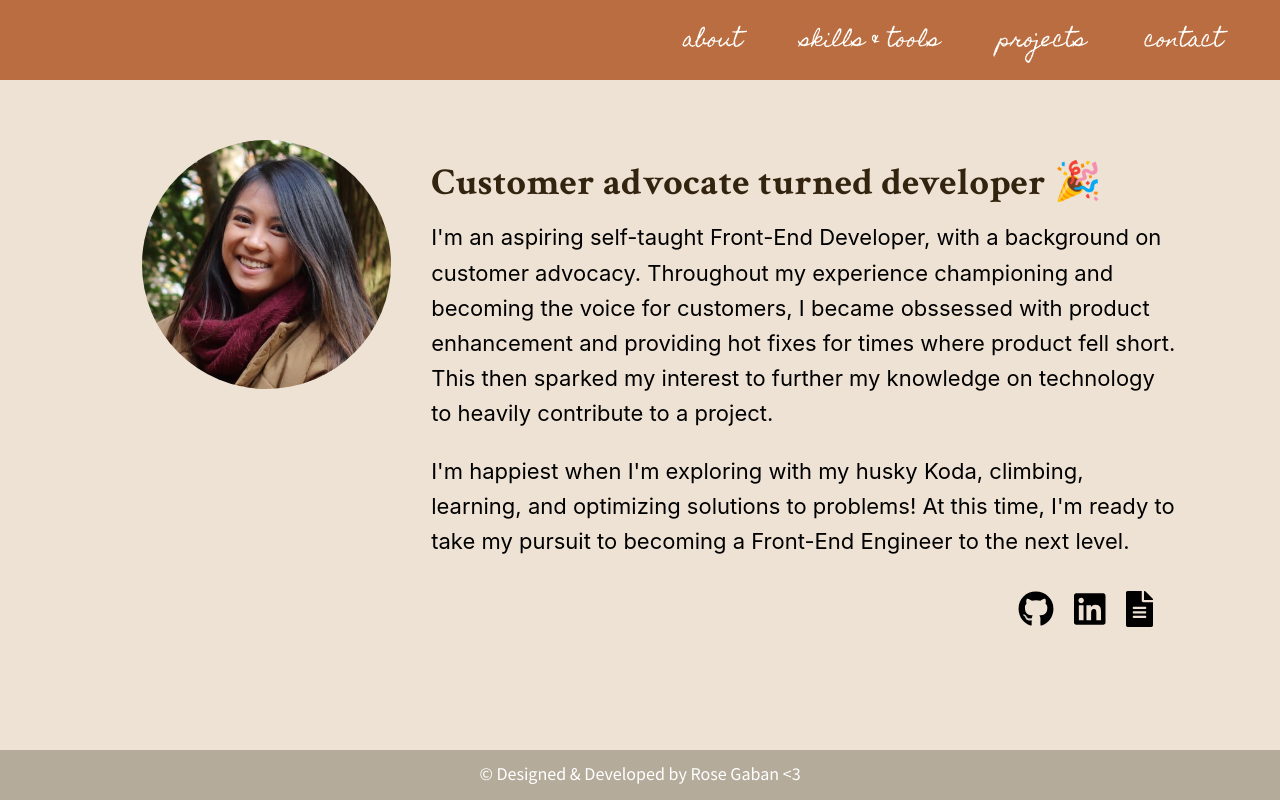
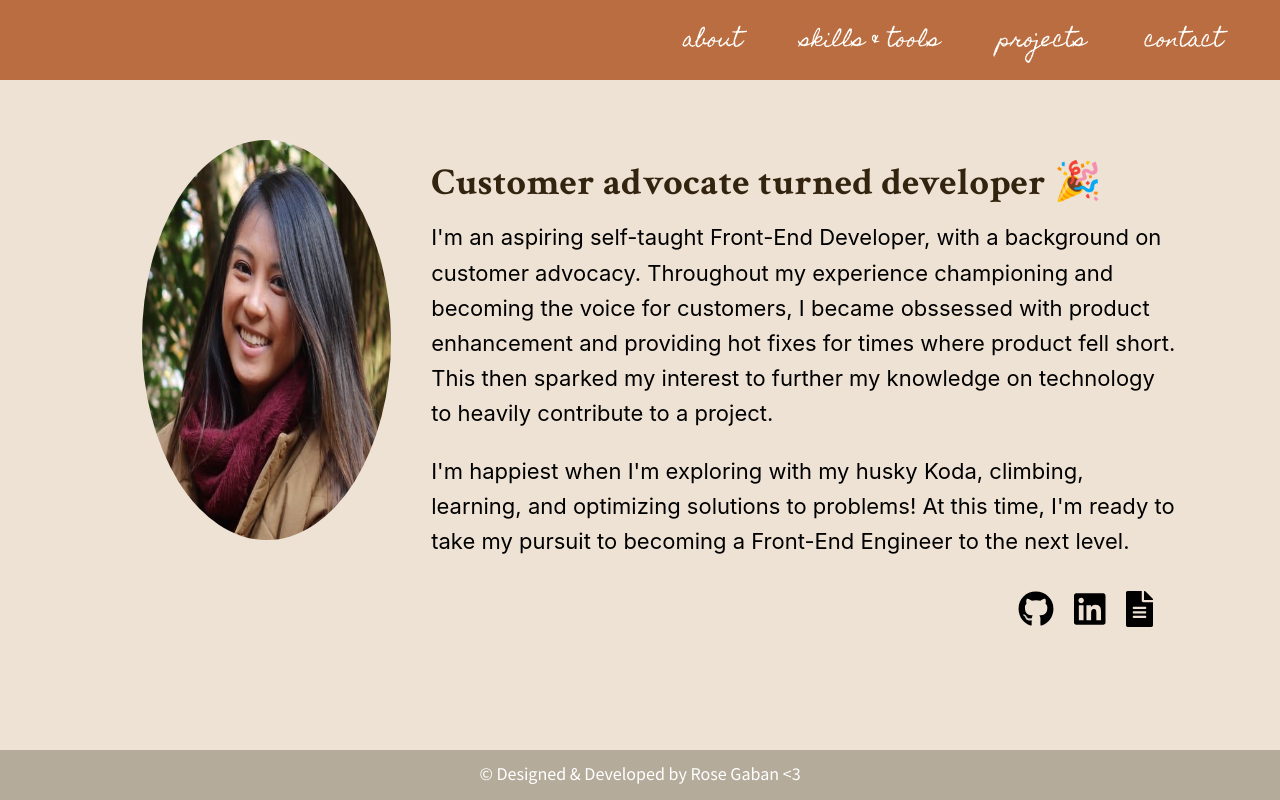
Before and after one commit to rgaban/rgaban.github.io, a Next.js app: page / in a window 1280 px wide. Built offline with nearby package versions, Linux system fonts and the light colour scheme.

Commit message:
static build and export

```diff
--- a/components/project.js
+++ b/components/project.js
@@ -1,5 +1,4 @@
 import { FontAwesomeIcon } from '@fortawesome/react-fontawesome'
-import Image from 'next/image'
 import Button from '../components/button'
 import styles from '../styles/projects.module.css';
 
@@ -27,7 +26,7 @@ export default function  Project(props) {
                 </div>
             </div>
             <div className={styles.projectImg}>
-                <Image
+                <img
                     src={props.imgSrc}
                     height={300}
                     width={550}
--- a/package.json
+++ b/package.json
@@ -4,8 +4,9 @@
   "private": true,
   "scripts": {
     "dev": "next dev",
-    "build": "next build && next export",
-    "start": "next start"
+    "build": "next build",
+    "start": "next start",
+    "export": "next export"
   },
   "dependencies": {
     "@fortawesome/fontawesome-svg-core": "^1.2.34",
--- a/pages/index.js
+++ b/pages/index.js
@@ -1,7 +1,6 @@
 import Head from 'next/head'
 import Link from 'next/link'
 import Layout, { siteTitle } from '../components/layout'
-import Image from 'next/image'
 import styles from '../styles/Home.module.css'
 
 import { FontAwesomeIcon } from '@fortawesome/react-fontawesome'
@@ -19,7 +18,7 @@ export default function Home() {
         <main className={styles.main}>
           <div className={styles.aboutContainer}>
             <div className={styles.aboutImgProfileContainer}>
-              <Image
+              <img
                 src="/images/profile.jpg"
                 height={400}
                 width={400}
--- a/pages/skills-and-tools.js
+++ b/pages/skills-and-tools.js
@@ -1,6 +1,4 @@
-import Head from 'next/head'
 import Layout from '../components/layout'
-import Image from 'next/image'
 import Logo from '../components/logo'
 import Html5Logo from '../public/images/html5.svg'
 import Css3Logo from '../public/images/css3.svg'
@@ -15,8 +13,6 @@ import CLI from '../public/images/cmd-terminal.svg'
 import ResponsiveDesign from '../public/images/desktop-mobile.svg'
 import API from '../public/images/api-svgrepo-com.svg'
 import GitHub from '../public/images/github.svg'
-
-
 
 import styles from '../styles/skills-and-tools.module.css'
 
@@ -35,7 +31,7 @@ export default function SkillsAndTools() {
                     <Logo name="GitHub"><GitHub width={100} height={100} fill={'#000000'} /></Logo>
                     <Logo name="PostgreSQL"><PostgreSql width={100} height={100} fill={'#000000'} /></Logo>
                     <Logo name="Firebase"><FirebaseLogo width={100} height={100} fill={'#000000'} /></Logo>
-                    <Logo name="Supabase"><Image
+                    <Logo name="Supabase"><img
                         src='/images/supabase.svg'
                         height={100}
                         width={100}
```
Also changed, not shown: 1 other file (tests, documents, lock files or other folders).
